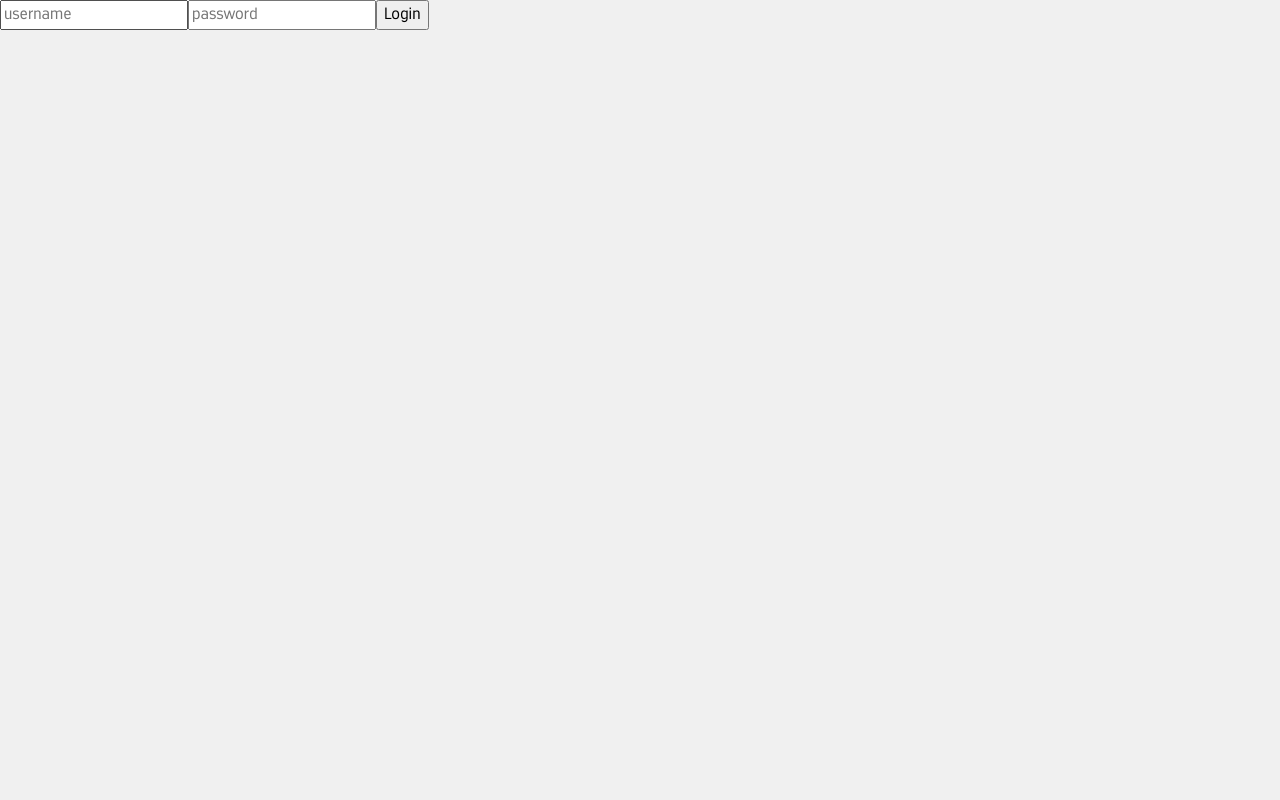
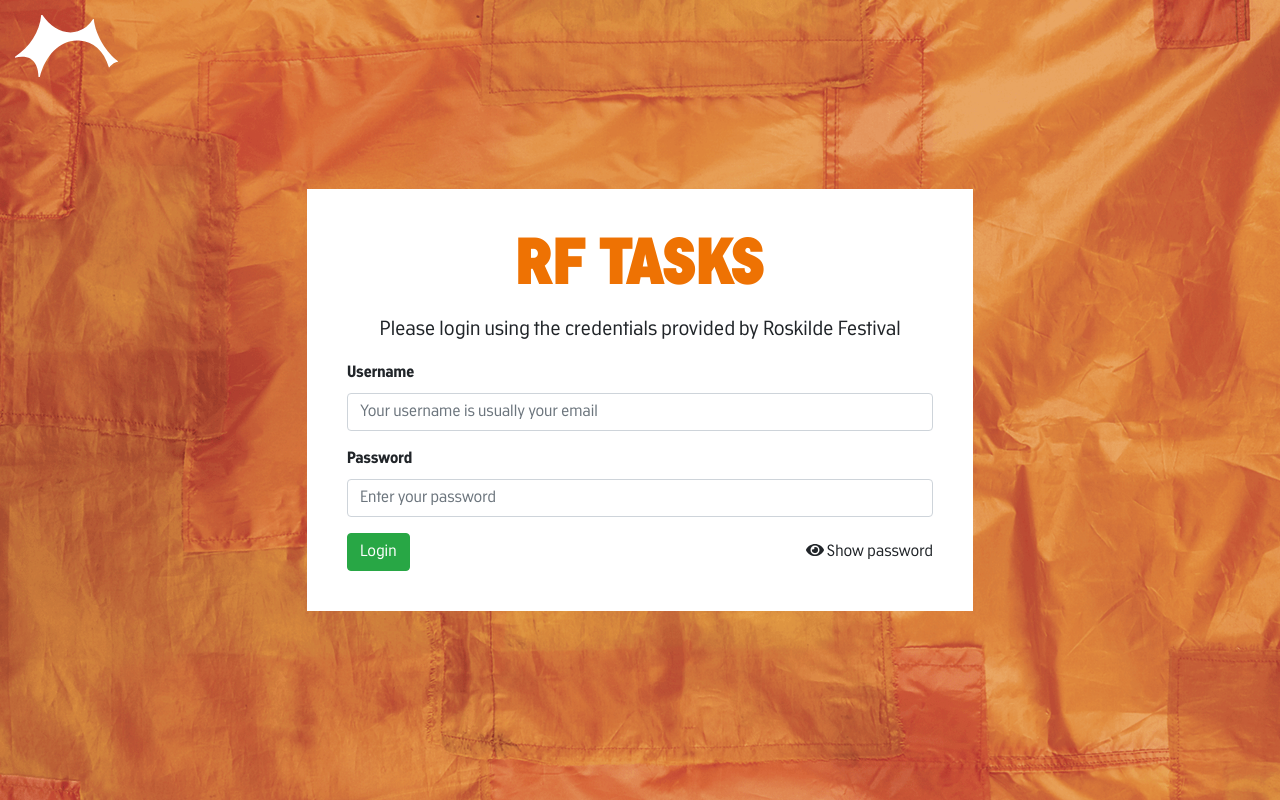
Before and after one commit to hjaltedaniel/RoskildeTasks, a Vue app in the folder client/: page /messages in a window 1280 px wide. Built offline with nearby package versions, Linux system fonts and the light colour scheme.

Commit message:
Creating UI for login page

```diff
--- a/client/src/global-styles/_variables.scss
+++ b/client/src/global-styles/_variables.scss
@@ -34,9 +34,9 @@ $transition: .3s $transition--cubic;
 $transition--slow: .7s $transition--cubic;
 
 // //------- Media queries -------//
-// $viewport-extra-small:350px;
-// $viewport-small: 576px;
-// $viewport-medium: 992px;
-// $viewport-large: 1025px;
-// $viewport-extra-large: 1200px;
-// $viewport-max: 1920px;
+$viewport-extra-small:350px;
+$viewport-small: 576px;
+$viewport-medium: 992px;
+$viewport-large: 1025px;
+$viewport-extra-large: 1200px;
+$viewport-max: 1920px;
--- a/client/src/views/Login.vue
+++ b/client/src/views/Login.vue
@@ -1,11 +1,40 @@
 <template>
-	<div>
-		<input v-model="auth.username" placeholder="username">
-		<input v-model="auth.password" placeholder="password" type="password">
-		<input type="submit" value="Login" v-on:click="login">
-		<span v-show="errorMessage != ''">{{errorMessage}}</span>
-		<span v-show="logoutMessage != ''">{{logoutMessage}}</span>
-	</div>
+	<section class="login">
+		<div class="login__logo">
+			<img src="../assets/Icons/canopy.svg" alt="RF Tasks" class="header-logo__image" />
+		</div>
+		<div class="container h-100 d-flex align-items-center justify-content-center">
+			<div class="login__content">
+				<div class="row">
+					<div class="col-12">
+						<h1 class="login__headline">RF Tasks</h1>
+						<p class="login__misc-text">Please login using the credentials provided by Roskilde Festival</p>
+					</div>
+					<div class="form-group col-12">
+						<label for="username" class="login__label">Username</label>
+						<input class="form-control login__text" v-model="auth.username" placeholder="Your username is usually your email">
+					</div>
+					<div class="form-group col-12">
+						<label for="password" class="login__label">Password</label>
+						<input class="form-control login__text" v-model="auth.password" placeholder="Enter your password" :type="passwordFieldType">
+					</div>
+					<div class="col-12 d-flex align-items-center justify-content-between">
+						<button v-on:click="login" type="button" class="btn btn-success login__button">Login</button>
+						<span v-show="passwordFieldType == 'password'" class="login__visibility-toggle" v-on:click="changePasswordVisibility"><i class="fas fa-eye"></i> Show password</span>
+						<span v-show="passwordFieldType == 'text'" class="login__visibility-toggle" v-on:click="changePasswordVisibility"><i class="fas fa-eye-slash"></i> Hide password</span>
+					</div>
+					<div class="col-12 login__messages" v-show="errorMessage != '' || logoutMessage != ''">
+						<div class="alert alert-danger" v-show="errorMessage != ''" role="alert">
+							{{errorMessage}}
+						</div>
+						<div v-show="logoutMessage != ''" class="alert alert-info" role="alert">
+							{{logoutMessage}}
+						</div>
+					</div>
+				</div>
+			</div>
+		</div>
+	</section>
 </template>
 
 <script>
@@ -21,6 +50,7 @@
 				username: undefined,
 				password: undefined
 			},
+			passwordFieldType: "password",
 			errorMessage: ""
 		}
 	  },
@@ -46,10 +76,59 @@
 					this.username = undefined;
 					this.password = undefined;
 				});
-		}
+		  },
+		  changePasswordVisibility() {
+			  if (this.passwordFieldType == "password") {
+				  this.passwordFieldType = "text";
+			  }
+			  else if (this.passwordFieldType == "text") {
+				  this.passwordFieldType = "password";
+			  }
+		  }
 	  }
 	}
 </script>
 
 <style lang="scss" scoped>
+	.login {
+		height: 100vh;
+		background-image: url(../assets/rf19_people_wallpaper.png);
+		background-size: cover;
+		&__logo {
+			position: absolute;
+			top: 15px;
+			left: 15px;
+		}
+		&__headline {
+			font-family: $font-heavy;
+			text-transform: uppercase;
+			font-size: 65px;
+			text-align: center;
+			color: $color-orange-chilean-fire;
+		}
+		&__misc-text {
+			font-size: 20px;
+			text-align: center;
+		}
+		&__content {
+			background-color: $color-white;
+			width: 60%;
+			padding: 40px;
+			@media screen and (max-width: $viewport-medium) {
+				width: 100%;
+			}
+		}
+		&__visibility-toggle {
+			cursor: pointer;
+		}
+		&__messages {
+			padding-top: 20px;
+		}
+		&__text {
+			width: 100%;
+		}
+		&__label {
+			font-family: $font-bold;
+		}
+	}
 </style>
```
Also changed, not shown: client/src/assets/rf19_people_wallpaper.png (added), 1 other file (tests, documents, lock files or other folders).
